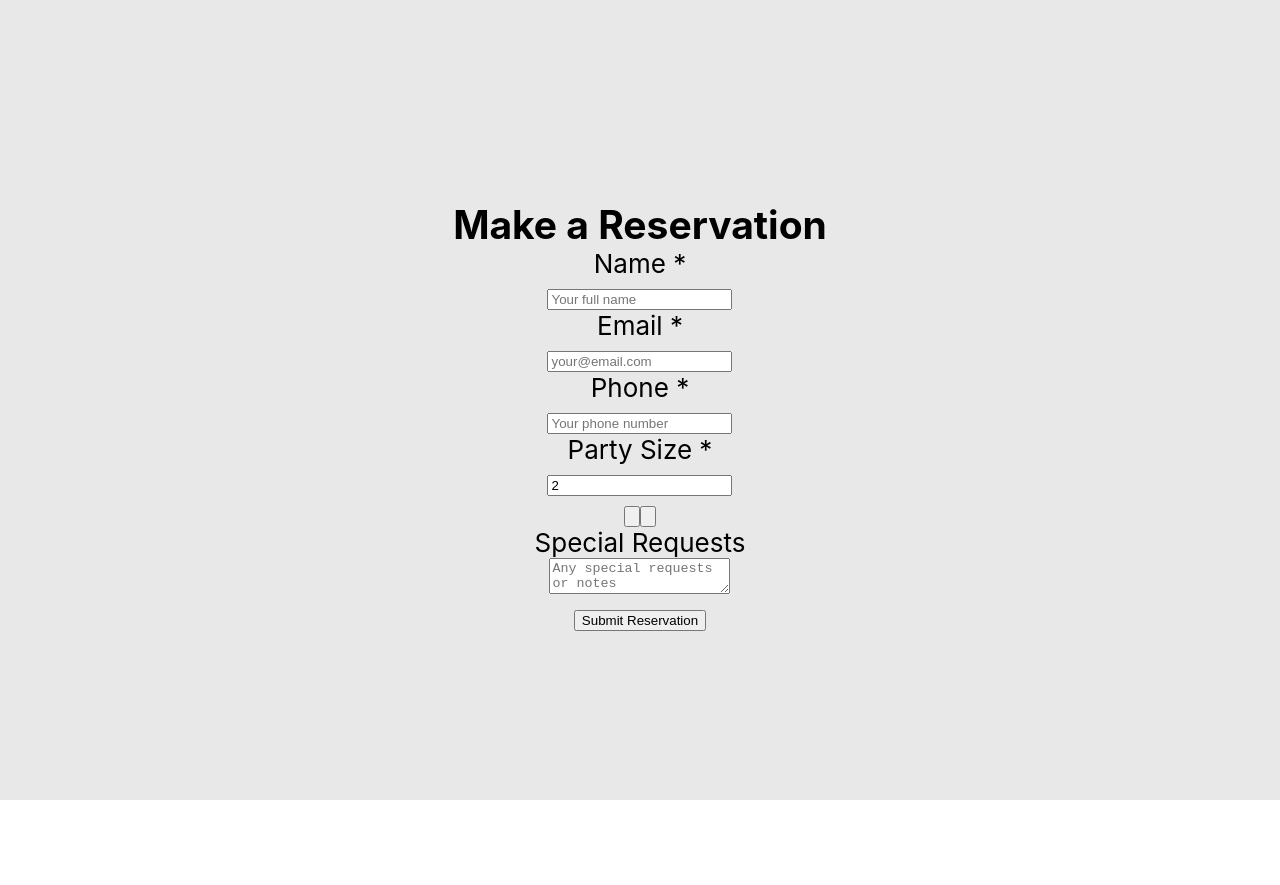
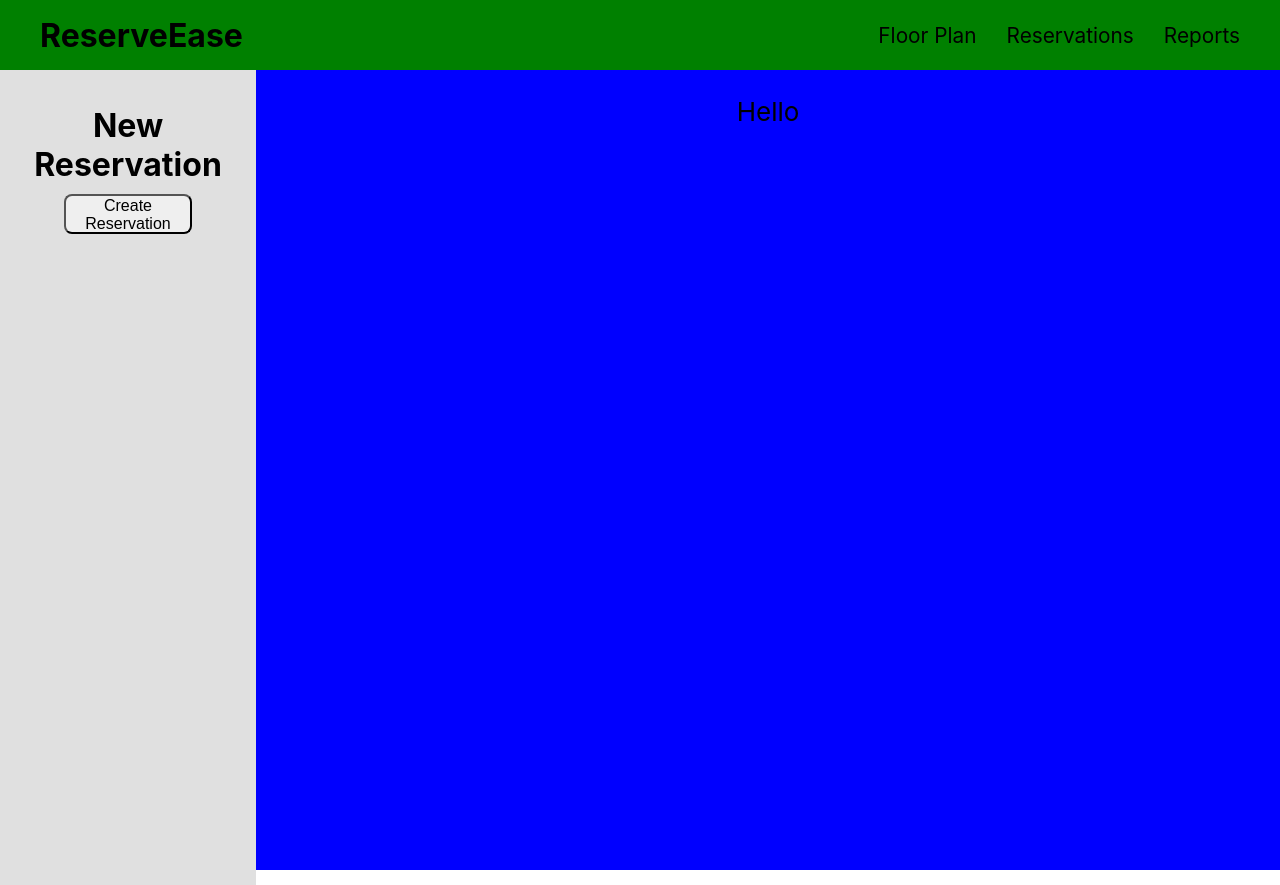
Before and after one commit to Prof-Rosario-UCLA/team2, a React (Create React App) app: page / in a window 1280 px wide. Before the commit the page ends 800 px from the top, so only its background shows below. Built offline with nearby package versions, Linux system fonts and the light colour scheme.

Commit message:
Start of frontend

```diff
--- a/package.json
+++ b/package.json
@@ -5,6 +5,7 @@
   "dependencies": {
     "@emotion/react": "^11.14.0",
     "@mantine/core": "^8.0.1",
+    "@mantine/dates": "^8.0.1",
     "@mantine/form": "^8.0.1",
     "@mantine/hooks": "^8.0.1",
     "@mantine/styles": "^6.0.22",
@@ -45,5 +46,8 @@
       "last 1 firefox version",
       "last 1 safari version"
     ]
+  },
+  "devDependencies": {
+    "sass": "^1.89.0"
   }
 }
--- a/src/App.css
+++ b/src/App.css
@@ -1,10 +1,5 @@
 .App {
   text-align: center;
-}
-
-.App-logo {
-  height: 40vmin;
-  pointer-events: none;
 }
 
 .App-header {
@@ -22,11 +17,8 @@
   color: #61dafb;
 }
 
-@keyframes App-logo-spin {
-  from {
-    transform: rotate(0deg);
-  }
-  to {
-    transform: rotate(360deg);
-  }
+.navbar {
+  position: fixed;
+  width: 100%;
+  top: 0;
 }
--- a/src/App.tsx
+++ b/src/App.tsx
@@ -1,14 +1,27 @@
 import React from "react";
-import { Button, Text, Group } from "@mantine/core";
+import { Flex } from "@mantine/core";
 import logo from "./logo.svg";
 import "./App.css";
-import ReservationForm from "./components/Reservation";
+import MainPage from "./components/MainPage";
+import Sidebar from "./components/Sidebar";
+import Navbar from "./components/Navbar";
 
 function App() {
   return (
     <div className="App">
-      <header className="App-header">
-        <ReservationForm />
+      <nav className="navbar">
+        <Navbar />
+      </nav>
+      <header
+        className="App-header"
+        style={{
+          display: "grid",
+          gridTemplateColumns: "1fr 4fr",
+          marginTop: "70px",
+        }}
+      >
+        <Sidebar />
+        <MainPage />
       </header>
     </div>
   );
--- /dev/null
+++ b/src/components/MainPage.tsx
@@ -0,0 +1,9 @@
+function MainPage() {
+  return (
+    <div style={{ color: "black", backgroundColor: "blue", height: "100%" }}>
+      <p>Hello</p>
+    </div>
+  );
+}
+
+export default MainPage;
--- /dev/null
+++ b/src/components/Navbar.tsx
@@ -0,0 +1,26 @@
+import { Title } from "@mantine/core";
+import React, { useState } from "react";
+import "../styles/Navbar.scss";
+
+function Navbar() {
+  return (
+    <nav
+      style={{
+        width: "100%",
+        height: "70px",
+        backgroundColor: "green",
+      }}
+    >
+      <div className="navbar-container">
+        <Title style={{ fontSize: "2rem" }}>ReserveEase</Title>
+        <div className="navbar-right-options">
+          <p>Floor Plan</p>
+          <p>Reservations</p>
+          <p>Reports</p>
+        </div>
+      </div>
+    </nav>
+  );
+}
+
+export default Navbar;
--- a/src/components/Reservation.tsx
+++ b/src/components/Reservation.tsx
@@ -9,15 +9,25 @@ import {
   Select,
   Textarea,
 } from "@mantine/core";
+// import { DatePicker } from '@mantine/dates';
+// import { TimeInput } from '@mantine/dates';
 import { useForm } from "@mantine/form";
+import "../styles/Reservation.scss";
 
-function ReservationForm() {
+function ReservationForm({ onClose }: { onClose: () => void }) {
   const [loading, setLoading] = useState(false);
   const [submitted, setSubmitted] = useState(false);
 
+  const formLabelFontSize = "1.3rem";
+  const inputStyles = {
+    width: "300px",
+    height: "2rem",
+  };
+
   const form = useForm({
     initialValues: {
-      name: "",
+      firstname: "",
+      lastname: "",
       email: "",
       phone: "",
       date: null,
@@ -27,8 +37,14 @@ function ReservationForm() {
     },
 
     validate: {
-      name: (value: string) =>
-        value.trim().length < 2 ? "Name must be at least 2 characters" : null,
+      firstname: (value: string) =>
+        value.trim().length < 2
+          ? "First name must be at least 2 characters"
+          : null,
+      lastname: (value: string) =>
+        value.trim().length < 2
+          ? "Last name must be at least 2 characters"
+          : null,
       email: (value: string) =>
         /^\S+@\S+$/.test(value) ? null : "Invalid email",
       phone: (value: string) =>
@@ -82,18 +98,63 @@ function ReservationForm() {
   }
 
   return (
-    <Box style={{ maxWidth: 500, color: "black" }} mx="auto" my="xl">
-      <Title order={2} mb="md">
+    <Box
+      style={{
+        maxWidth: "50%",
+        height: "80%",
+        color: "black",
+        backgroundColor: "red",
+        paddingTop: "30px",
+        boxSizing: "border-box",
+      }}
+      mx="auto"
+    >
+      <Title order={2} mb="md" ta="center" mt="0">
         Make a Reservation
       </Title>
 
-      <form onSubmit={form.onSubmit(handleSubmit)}>
+      <button className="close-button" onClick={onClose}>
+        X
+      </button>
+
+      <form
+        onSubmit={form.onSubmit(handleSubmit)}
+        style={{
+          display: "flex",
+          flexDirection: "column",
+          alignItems: "flex-start",
+        }}
+        className="form"
+      >
+        <div className="contact-container">
           <TextInput
-          label="Name"
-          placeholder="Your full name"
+            label="First Name"
+            placeholder="Your first name"
             required
             mb="md"
-          {...form.getInputProps("name")}
+            labelProps={{
+              style: {
+                textAlign: "flex-start",
+                fontSize: formLabelFontSize,
+              },
+            }}
+            styles={{ input: inputStyles }}
+            {...form.getInputProps("firstname")}
+          />
+
+          <TextInput
+            label="Last Name"
+            placeholder="Your last name"
+            required
+            mb="md"
+            labelProps={{
+              style: {
+                textAlign: "flex-start",
+                fontSize: formLabelFontSize,
+              },
+            }}
+            styles={{ input: inputStyles }}
+            {...form.getInputProps("lastname")}
           />
 
           <TextInput
@@ -101,6 +162,13 @@ function ReservationForm() {
             placeholder="your@email.com"
             required
             mb="md"
+            labelProps={{
+              style: {
+                textAlign: "flex-start",
+                fontSize: formLabelFontSize,
+              },
+            }}
+            styles={{ input: inputStyles }}
             {...form.getInputProps("email")}
           />
 
@@ -109,8 +177,16 @@ function ReservationForm() {
             placeholder="Your phone number"
             required
             mb="md"
+            labelProps={{
+              style: {
+                textAlign: "flex-start",
+                fontSize: formLabelFontSize,
+              },
+            }}
+            styles={{ input: inputStyles }}
             {...form.getInputProps("phone")}
           />
+        </div>
 
         {/* <Group grow mb="md">
           <DatePicker
@@ -135,6 +211,13 @@ function ReservationForm() {
           min={1}
           max={20}
           mb="md"
+          labelProps={{
+            style: {
+              textAlign: "flex-start",
+              fontSize: formLabelFontSize,
+            },
+          }}
+          styles={{ input: inputStyles }}
           {...form.getInputProps("partySize")}
         />
 
@@ -142,14 +225,27 @@ function ReservationForm() {
           label="Special Requests"
           placeholder="Any special requests or notes"
           mb="xl"
+          labelProps={{
+            style: {
+              textAlign: "flex-start",
+              fontSize: formLabelFontSize,
+            },
+          }}
+          styles={{
+            input: {
+              ...inputStyles,
+              width: "100%",
+            },
+          }}
+          style={{ width: "100%" }}
           {...form.getInputProps("specialRequests")}
         />
 
-        <Group justify="flex-end">
-          <Button type="submit" loading={loading}>
+        <div className="submit-container">
+          <Button type="submit" loading={loading} className="submit-button">
             Submit Reservation
           </Button>
-        </Group>
+        </div>
       </form>
     </Box>
   );
--- /dev/null
+++ b/src/components/Sidebar.tsx
@@ -0,0 +1,40 @@
+import React, { useState } from "react";
+import { Title } from "@mantine/core";
+import "../styles/Sidebar.scss";
+import ReservationForm from "./Reservation";
+
+function Sidebar() {
+  const [showReservationForm, setShowReservationForm] = useState(false);
+
+  return (
+    <div
+      style={{
+        backgroundColor: "#e0e0e0",
+        height: "100%",
+        color: "black",
+        paddingTop: 30,
+      }}
+    >
+      <Title style={{ fontSize: "2rem", marginBottom: 10 }}>
+        New Reservation
+      </Title>
+      <button
+        className="create-reservation-button"
+        onClick={() => {
+          setShowReservationForm(true);
+          console.log("clicked");
+        }}
+      >
+        Create Reservation
+      </button>
+
+      {showReservationForm && (
+        <section className="reservation-form-container">
+          <ReservationForm onClose={() => setShowReservationForm(false)} />
+        </section>
+      )}
+    </div>
+  );
+}
+
+export default Sidebar;
--- /dev/null
+++ b/src/styles/Navbar.scss
@@ -0,0 +1,20 @@
+.navbar-container {
+  display: flex;
+  flex-direction: row;
+  justify-content: space-between;
+  align-items: center;
+  height: 100%;
+  padding: 0px 40px;
+}
+
+.navbar-right-options {
+  display: flex;
+  flex-direction: row;
+  justify-content: space-between;
+  align-items: center;
+  gap: 30px;
+}
+
+.navbar-right-options > p {
+  font-size: 1.3rem;
+}
--- /dev/null
+++ b/src/styles/Reservation.scss
@@ -0,0 +1,39 @@
+.close-button {
+  position: absolute;
+  top: 20px;
+  right: calc(25% + 20px);
+}
+
+.close-button:hover {
+  cursor: pointer;
+}
+
+.form {
+  text-align: start;
+  width: fit-content;
+  margin-left: auto;
+  margin-right: auto;
+  padding: 0;
+  box-sizing: border-box;
+  margin-top: 50px;
+
+  input,
+  textarea,
+  select,
+  label {
+    width: "100%";
+  }
+}
+
+.contact-container {
+  display: grid;
+  grid-template-columns: repeat(2, 1fr);
+  gap: 1rem;
+}
+
+.submit-container {
+  width: 100%;
+  margin-top: 50px;
+  background-color: pink;
+  text-align: end;
+}
--- /dev/null
+++ b/src/styles/Sidebar.scss
@@ -0,0 +1,19 @@
+.create-reservation-button {
+  width: 50%;
+  height: 2.5rem;
+  font-size: 1rem;
+  border-radius: 8px;
+  //background-color: #36496b;
+}
+
+.create-reservation-button:hover {
+  cursor: pointer;
+}
+
+.reservation-form-container {
+  position: fixed;
+  top: 10%;
+  left: 0;
+  width: 100%;
+  height: 100%;
+}
```
Also changed, not shown: 1 other file (tests, documents, lock files or other folders). Lines whose indentation alone changed are shown as unchanged.
